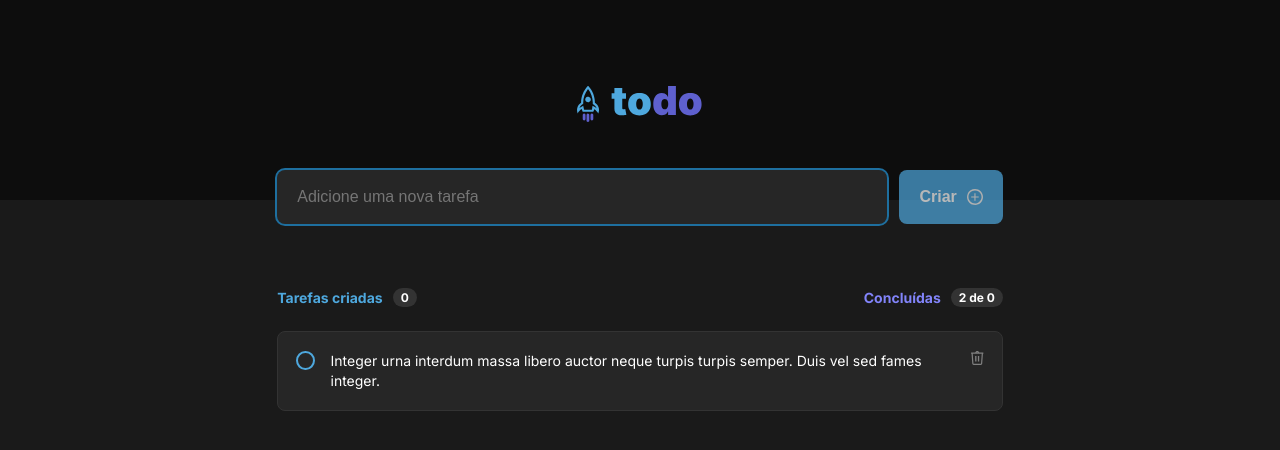
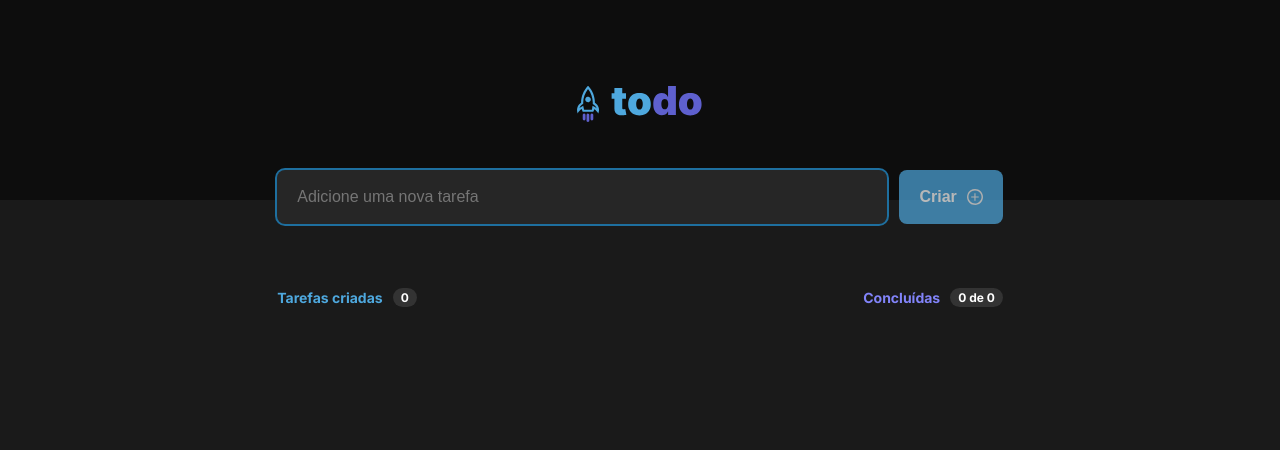
Before and after one commit to kdumagalhaes/to-do-react, a React (Vite) app: page / in a window 1280 px wide. Shown: the top 450 px of the page. Built offline with nearby package versions, Linux system fonts and the light colour scheme.

Commit message:
Pass ID through props to use as an argument to the delete function

```diff
--- a/src/components/Task.module.css
+++ b/src/components/Task.module.css
@@ -1,11 +1,20 @@
-.taskItem {
+.taskItem,
+.taskItemDone {
     background-color: var(--gray-500);
     margin-bottom: 0.75rem;
     border-radius: 8px;
     display: flex;
     align-items: flex-start;
     padding: 1.2rem 1.1rem;
-    border: 1px solid var(--gray-400);
+    transition: border 0.3s;
+}
+
+.taskItem {
+    outline: 1px solid var(--gray-400);
+}
+
+.taskItemDone {
+    outline: none;
 }
 
 .taskText,
@@ -13,6 +22,7 @@
     font-size: 0.875rem;
     margin: 0 1rem;
     line-height: 1.4;
+    transition: all 0.3s;
 }
 
 .taskText {
--- a/src/components/Task.tsx
+++ b/src/components/Task.tsx
@@ -4,7 +4,13 @@ import styles from "./Task.module.css"
 import DeleteIcon from "../assets/DeleteIcon.svg"
 import { useState } from "react"
 
-export function Task() {
+interface TaskProps {
+    text: string
+    onDelete: (id: number) => void
+    id: number
+}
+
+export function Task({text, onDelete, id}: TaskProps) {
 
     const [taskStatus, setTaskStatus] = useState(false)
 
@@ -12,13 +18,28 @@ export function Task() {
         setTaskStatus(!taskStatus)
     }
 
+    const handleDeleteTask = (): void => {
+        onDelete(id)
+    }
+
     return (
-        <li className={styles.taskItem}>
-        <input className={styles.checkbox} type="checkbox" name="solved" id="solved" onClick={handleTaskStatus} checked={taskStatus}/>
+        <li className={taskStatus ? styles.taskItemDone : styles.taskItem}>
+        <input
+            className={styles.checkbox}
+            type="checkbox"
+            name="solved"
+            id="solved"
+            onClick={handleTaskStatus}
+            checked={taskStatus}
+            readOnly
+        />
         <p className={taskStatus ? styles.taskDone : styles.taskText}>
-            Integer urna interdum massa libero auctor neque turpis turpis semper. Duis vel sed fames integer.
+            {text}
         </p>
-        <button className={styles.deleteIcon}>
+        <button
+            className={styles.deleteIcon}
+            onClick={handleDeleteTask}
+        >
             <img src={DeleteIcon} alt="Deletar tarefa" />
         </button>
     </li>
--- a/src/components/TaskForm.tsx
+++ b/src/components/TaskForm.tsx
@@ -6,27 +6,47 @@ import CreateIcon from "../assets/CreateIcon.svg"
 import React, { useState } from "react"
 import { Task } from "./Task"
 
+interface Task {
+    status: boolean
+    text: string
+    id: number
+}
+
 export function TaskForm() {
 
-    const [newTask, setNewTask] = useState("")
-    const [taskList, setTaskList] = useState(Array<string>)
+    const [newTask, setNewTask] = useState(Array<Task>)
+    const [taskText, setTaskText] = useState('')
 
     const handleNewTaskInvalid = (event: React.InvalidEvent<HTMLInputElement>): void => {
         event.target.setCustomValidity('Este campo não pode ser vazio!')
     }
 
+    const handleTaskSubmit = (event: React.FormEvent<HTMLFormElement>): void => {
+        event.preventDefault()
+
+        let idCounter = (new Date()).getTime()
+
+        setNewTask([...newTask, {text: taskText, status: true, id: idCounter }])
+        setTaskText('')
+    }
+
+
     const handleNewTaskChange = (event: React.ChangeEvent<HTMLInputElement>): void => {
         event.target.setCustomValidity('')
-        setNewTask(event?.target.value)
+        setTaskText(event.target.value)
     }
 
-    const handleTaskSubmit = (event: React.FormEvent<HTMLFormElement>): void => {
-        event.preventDefault()
-        setTaskList([...taskList, newTask])
+    const handleTaskDelete = (taskToDelete: number): void => {
+        const taskListWithoutDeletedOne = newTask.filter(task => {
+            return task.id !== taskToDelete
+        })
+
+        setNewTask(taskListWithoutDeletedOne)
     }
 
-    const isNewTaskEmpty = newTask === ""
-    const tasksQuantity = taskList.length
+    const isNewTaskEmpty = taskText === ""
+    const tasksQuantity = newTask.length
+    const doneTaskQuantity = 0
 
     return (
         <>
@@ -41,6 +61,7 @@ export function TaskForm() {
                 placeholder="Adicione uma nova tarefa"
                 onChange={handleNewTaskChange}
                 onInvalid={handleNewTaskInvalid}
+                value={taskText}
                 autoFocus
                 required
             />
@@ -61,11 +82,22 @@ export function TaskForm() {
                 </div>
                 <div className={styles.solvedTasks}>
                     <p>Concluídas</p>
-                    <span className={styles.counterNumbers}>2 de {tasksQuantity}</span>
+                    <span className={styles.counterNumbers}>{doneTaskQuantity} de {tasksQuantity}</span>
                 </div>
             </div>
             <ul>
-               <Task />
+            {
+                newTask.map(task => {
+                    return (
+                        <Task
+                        text={task.text}
+                        key={task.id}
+                        id={task.id}
+                        onDelete={handleTaskDelete}
+                       />
+                    )
+                })
+            }
             </ul>
         </div>
         </>
```
